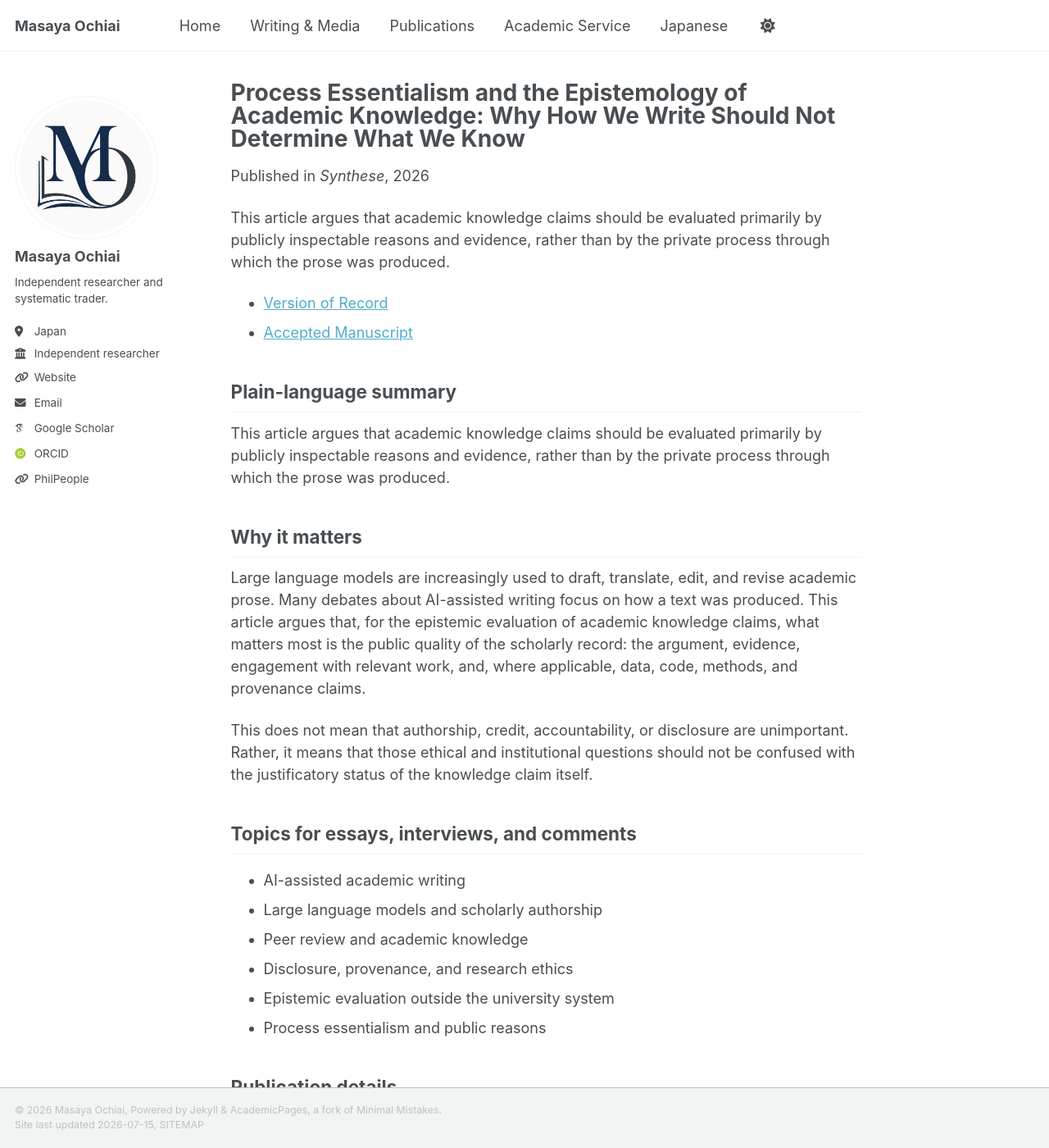
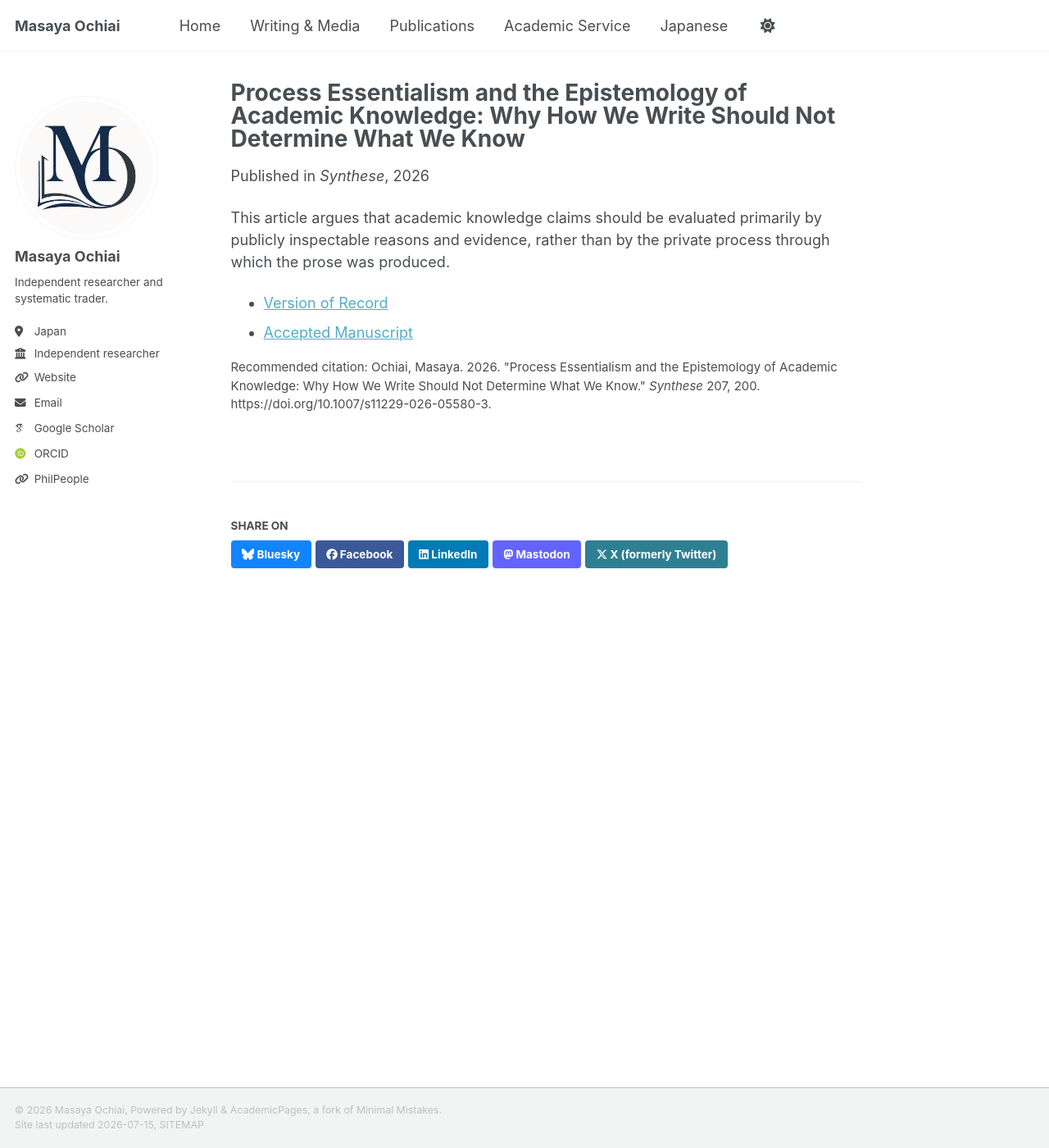
Before and after one commit to masaya-ochiai/masaya-ochiai.github.io, a Jekyll site: the page built from _publications/2026-05-04-process-essentialism.md, in a window 1280 px wide and 1400 px high. Shown: the whole window at 82% size. Built offline with Jekyll 4.4.1, drawn with Linux system fonts in a browser that asks for light colours; some web fonts are replaced; a script bundle is joined from its source files by our own code; library files that are not in the unit come from our copies; some of the changed text lies outside the part shown.

Commit message:
Add files via upload

```diff
--- a/_publications/2026-05-04-process-essentialism.md
+++ b/_publications/2026-05-04-process-essentialism.md
@@ -5,35 +5,10 @@ category: manuscripts
 permalink: /publication/process-essentialism-and-the-epistemology-of-academic-knowledge
 date: 2026-05-04
 venue: "Synthese"
-citation: 'Ochiai, Masaya. 2026. "Process Essentialism and the Epistemology of Academic Knowledge: Why How We Write Should Not Determine What We Know." Synthese 207, 200. https://doi.org/10.1007/s11229-026-05580-3.'
+citation: 'Ochiai, Masaya. 2026. "Process Essentialism and the Epistemology of Academic Knowledge: Why How We Write Should Not Determine What We Know." <i>Synthese</i> 207, 200. https://doi.org/10.1007/s11229-026-05580-3.'
 ---
 
 This article argues that academic knowledge claims should be evaluated primarily by publicly inspectable reasons and evidence, rather than by the private process through which the prose was produced.
 
 - [Version of Record](https://doi.org/10.1007/s11229-026-05580-3)
 - [Accepted Manuscript](/files/process-essentialism-synthese-accepted-manuscript.pdf)
-
-## Plain-language summary
-
-This article argues that academic knowledge claims should be evaluated primarily by publicly inspectable reasons and evidence, rather than by the private process through which the prose was produced.
-
-## Why it matters
-
-Large language models are increasingly used to draft, translate, edit, and revise academic prose. Many debates about AI-assisted writing focus on how a text was produced. This article argues that, for the epistemic evaluation of academic knowledge claims, what matters most is the public quality of the scholarly record: the argument, evidence, engagement with relevant work, and, where applicable, data, code, methods, and provenance claims.
-
-This does not mean that authorship, credit, accountability, or disclosure are unimportant. Rather, it means that those ethical and institutional questions should not be confused with the justificatory status of the knowledge claim itself.
-
-## Topics for essays, interviews, and comments
-
-- AI-assisted academic writing
-- Large language models and scholarly authorship
-- Peer review and academic knowledge
-- Disclosure, provenance, and research ethics
-- Epistemic evaluation outside the university system
-- Process essentialism and public reasons
-
-## Publication details
-
-Published in *Synthese*, 2026.
-
-Recommended citation: Ochiai, Masaya. 2026. “Process Essentialism and the Epistemology of Academic Knowledge: Why How We Write Should Not Determine What We Know.” *Synthese* 207, 200. https://doi.org/10.1007/s11229-026-05580-3.
```
